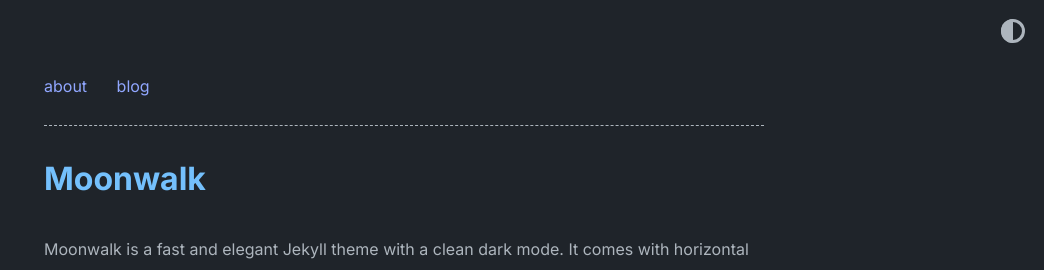
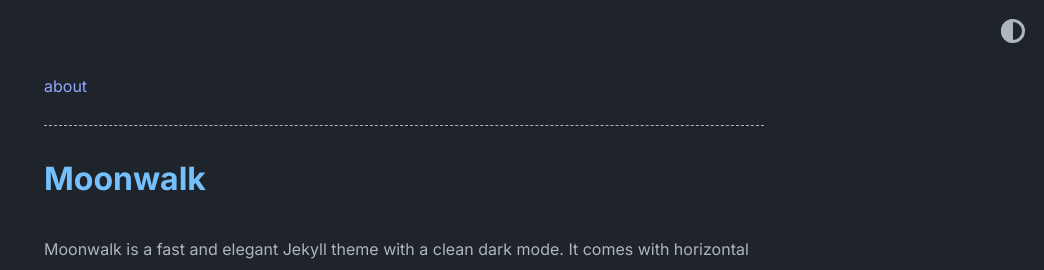
Before and after one commit to Josef9154/JRochelle_Portfolio, a Jekyll site: the page built from index.md, in a window 1280 px wide. Shown: the top 270 px of the page, without its empty margins (236-1280 px from the left). Built offline with Jekyll 4.4.1, drawn with Linux system fonts in a browser that asks for light colours.

Commit message:
home.yml: updated navbar_entries

```diff
--- a/_data/home.yml
+++ b/_data/home.yml
@@ -1,8 +1,6 @@
 navbar_entries:
   - title: about
     url: about
-  - title: blog
-    url: blog
 project_entries:
   - title: Project 1
     url: overview-post
```
